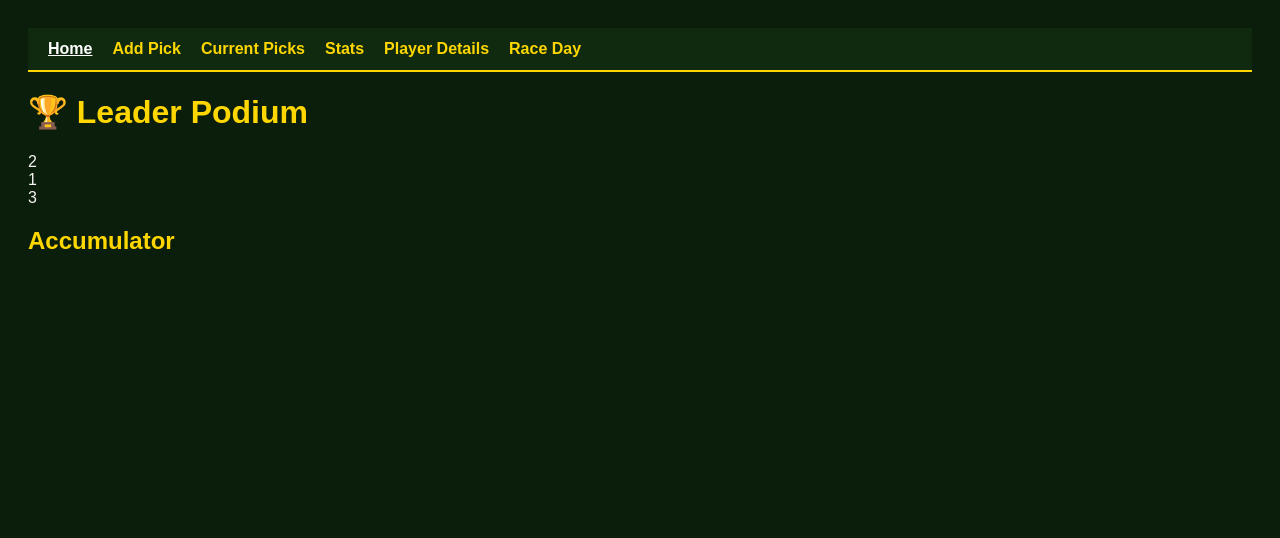
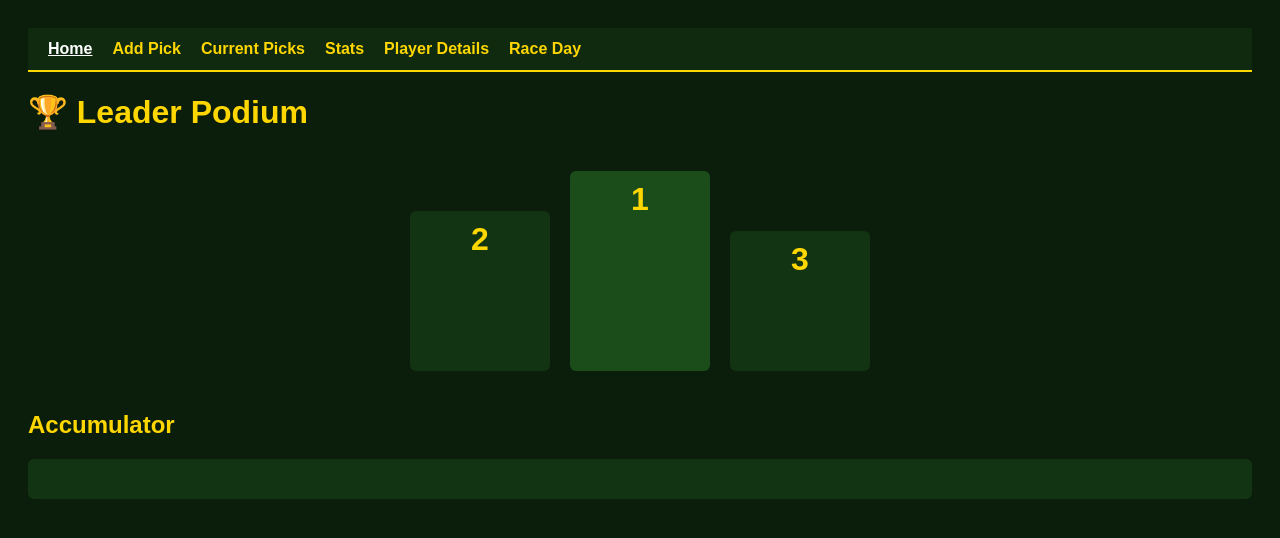
Before and after one commit to craignim1609-pixel/Horse-Racing-Tracker, a FastAPI app: page /home in a window 1280 px wide. Shown: the top 538 px of the page. Run offline with FastAPI, Linux system fonts and the light colour scheme.

Commit message:
Update style.css

```diff
--- a/app/static/style.css
+++ b/app/static/style.css
@@ -63,3 +63,51 @@ button {
     color: white;
     text-decoration: underline;
 }
+.podium-container {
+    display: flex;
+    justify-content: center;
+    align-items: flex-end;
+    gap: 20px;
+    margin: 40px 0;
+}
+
+.podium {
+    width: 120px;
+    text-align: center;
+    padding: 10px;
+    border-radius: 6px;
+    background: #123412;
+    color: gold;
+    position: relative;
+}
+
+.podium-1 {
+    height: 180px;
+    background: #1a4d1a;
+}
+
+.podium-2 {
+    height: 140px;
+}
+
+.podium-3 {
+    height: 120px;
+}
+
+.podium-rank {
+    font-size: 32px;
+    font-weight: bold;
+}
+
+.podium-name {
+    margin-top: 20px;
+    font-size: 18px;
+}
+
+.accumulator-box {
+    background: #123412;
+    padding: 20px;
+    border-radius: 6px;
+    margin-top: 20px;
+    white-space: pre-wrap;
+}
```
